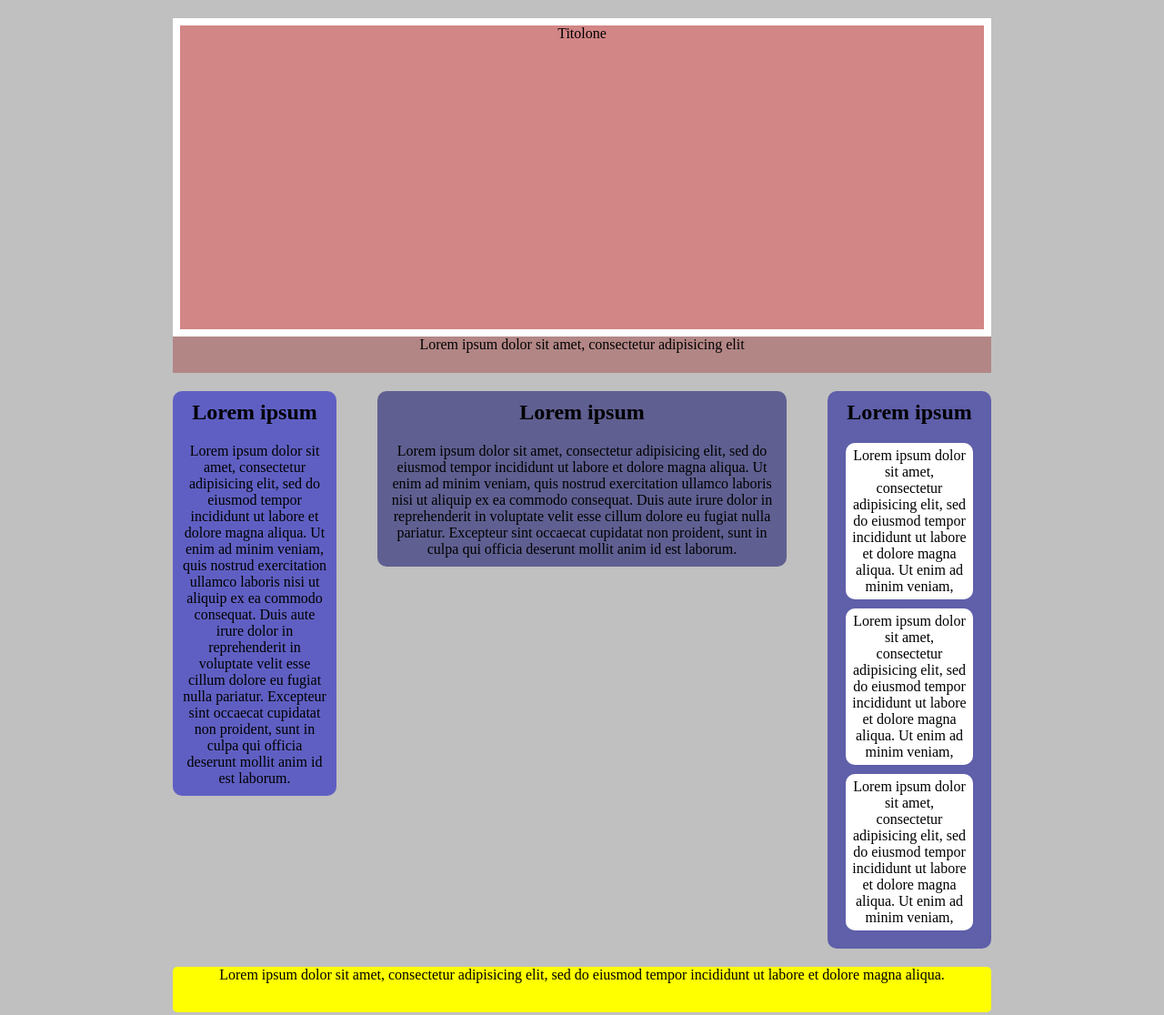
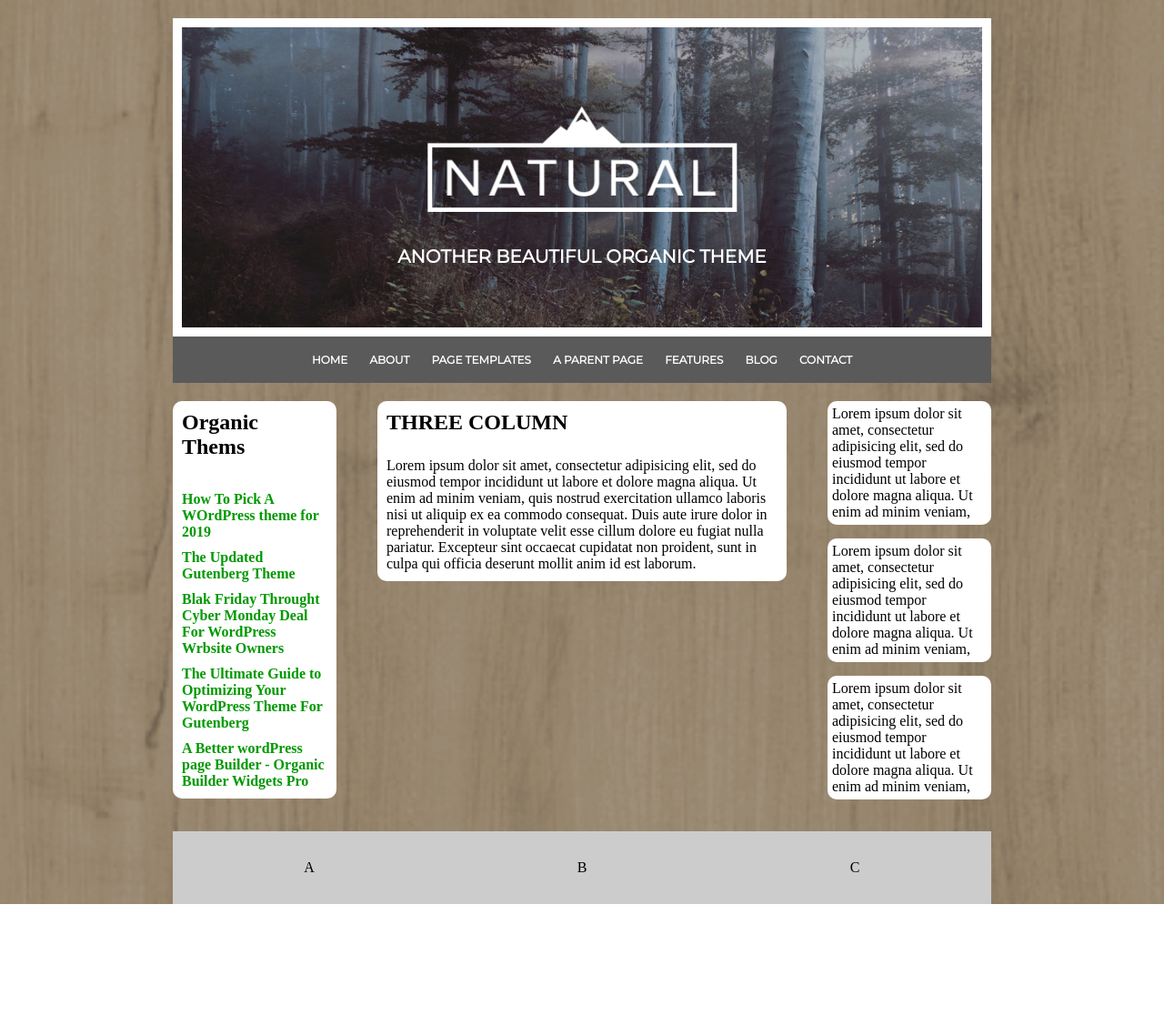
Before and after one commit to ducthang-vu/htmlcss-struttura-wp, a plain HTML site: page index.html in a window 1280 px wide. Shown: the whole page at 91% size. After the commit the page ends 994 px from the top, so only its background shows below. Drawn offline with Linux system fonts and the light colour scheme.

Commit message:
Updated, but not completed
Only header completed

```diff
--- a/css/main.css
+++ b/css/main.css
@@ -4,28 +4,71 @@
 }
 
 body {
-  background: silver;
+  background-image: url('../img/background-pagina.png');
+  background-size: cover;
   width: 900px;
   margin: auto;
+}
+
+
+/* HEADER */
+
+header {
+  margin: 20px 0;
+  font-family: 'Montserrat';
   text-align: center;
 }
 
-header {
-  margin: 20px 0;
+.title {
+  position: relative;
+  height: 350px;
+  background-image: url('../img/background-banner.jpeg');
+  background-size: cover;
+  border: 10px solid white;
 }
 
-.title{
-  height: 350px;
-  background: rgba(255, 0, 0, 0.3);
-  border: 8px solid white;
+.title-box{
+  position: absolute;
+  top: 50%;
+  left: 50%;
+  transform: translate(-50%, -50%);
 }
 
-.menu{
-  height: 40px;
-  background: rgba(150,0,0,0.3)
+
+#logo {
+  height: 170px;
+  width: 400px;
 }
 
+.title-second-text {
+  color: white;
+  font-weight: bold;
+  font-size: 20px;
+}
+
+
+.main-navigation{
+  background: rgb(90,90, 90);
+}
+
+.link-header {
+  display: inline-block;
+  text-decoration: none;
+  font-weight: bold;
+  font-size: 12px;
+  color: white;
+  padding: 18px 10px;
+}
+
+.link:hover {
+  background-color: rgba(0, 0, 0, 0.5)
+}
+
+
+/* MAIN PART */
+
 main {
+  font-family: 'Roboto',
 }
 
 main::after{
@@ -41,42 +84,72 @@ main::after{
   padding: 10px;
   border: 0;
   border-radius: 10px;
+  background-color: white;
+}
+
+.column-link {
+  display: block;
+  text-decoration: none;
+  font-weight: bolder;
+  color: rgb(0, 153, 0);
+  padding-top: 10px;
 }
 
 .column.sx {
-  background: rgba(0, 0, 200, 0.5);
   width: calc(100%/5);
 }
 
 .column-title{
-  margin-bottom: 20px;
+  margin-bottom: 25px;
 }
 
 
 .column.centre {
-  background: rgba(0, 0, 100, 0.5);
   width: calc(100%/2);
   margin-right: 5%;
   margin-left: 5%;
 }
 
 .column.dx {
-  background: rgba(0, 0, 150, 0.5);
+  background-color: rgba(0, 0, 0, 0);
+  padding: 0;
   width: calc(100%/5)
 }
 
 .windget {
-  margin: 10px;
+  margin-bottom: 15px;
   padding: 5px;
   background-color: white;
   border: 0;
   border-radius: 10px;
 }
 
-footer {
+
+/* MAIN FOOTER */
+
+.main-footer{
   height: 50px;
   background: yellow;
   border: 0;
   border-radius: 5px;
   margin-bottom: 10px;
+  text-align: center
 }
+
+.footer-text {
+  height: 40px;
+  background: #aaa;
+}
+
+.socials {
+  padding-right: 0;
+  padding-left: 0;
+}
+
+.socials li {
+  list-style: none;
+  float: left;
+  width: calc(100%/3);
+  line-height: 80px;
+  background: #ccc;
+}
--- a/index.html
+++ b/index.html
@@ -4,26 +4,46 @@
     <meta charset="utf-8">
     <title>TemaWordpress</title>
     <link rel="stylesheet" href="css/main.css">
+    <link href="https://fonts.googleapis.com/css?family=Montserrat|Roboto&display=swap" rel="stylesheet">
   </head>
   <body>
+    <!-- HEADER: two parts -->
     <header>
-      <div class="title">Titolone
+      <!-- Titolone: logo and second title -->
+      <div class="title">
+        <div class="title-box">
+          <div class="title-logo"></div>
+            <img id="logo" src="img/logo.png" alt="logo">
+            <div class="title-second-text">
+              ANOTHER BEAUTIFUL ORGANIC THEME
+            </div>
+        </div>
       </div>
-      <div class="menu">
-        Lorem ipsum dolor sit amet, consectetur adipisicing elit
+      <!-- MAIN NAVIGATION -->
+      <div class="main-navigation">
+        <a class='link-header' href="#">HOME</a>
+        <a class='link-header' href="#">ABOUT</a>
+        <a class='link-header' href="#">PAGE TEMPLATES</a>
+        <a class='link-header' href="#">A PARENT PAGE</a>
+        <a class='link-header' href="#">FEATURES</a>
+        <a class='link-header' href="#">BLOG</a>
+        <a class='link-header' href="#">CONTACT</a>
       </div>
     </header>
     <main>
       <div class="column sx">
-        <h2 class="column-title">Lorem ipsum</h2>
-        Lorem ipsum dolor sit amet, consectetur adipisicing elit, sed do eiusmod tempor incididunt ut labore et dolore magna aliqua. Ut enim ad minim veniam, quis nostrud exercitation ullamco laboris nisi ut aliquip ex ea commodo consequat. Duis aute irure dolor in reprehenderit in voluptate velit esse cillum dolore eu fugiat nulla pariatur. Excepteur sint occaecat cupidatat non proident, sunt in culpa qui officia deserunt mollit anim id est laborum.
+        <h2 class="column-title">Organic<br> Thems</h2>
+        <a href="#" class="column-link">How To Pick A WOrdPress theme for 2019</a>
+        <a href="#" class="column-link">The Updated Gutenberg Theme</a>
+        <a href="#" class="column-link">Blak Friday Throught Cyber Monday Deal For WordPress Wrbsite Owners</a>
+        <a href="#" class="column-link">The Ultimate Guide to Optimizing Your WordPress Theme For Gutenberg</a>
+        <a href="#" class="column-link">A Better wordPress page Builder - Organic Builder Widgets Pro</a>
       </div>
       <div class="column centre">
-        <h2 class="column-title">Lorem ipsum</h2>
+        <h2 class="column-title">THREE COLUMN</h2>
         Lorem ipsum dolor sit amet, consectetur adipisicing elit, sed do eiusmod tempor incididunt ut labore et dolore magna aliqua. Ut enim ad minim veniam, quis nostrud exercitation ullamco laboris nisi ut aliquip ex ea commodo consequat. Duis aute irure dolor in reprehenderit in voluptate velit esse cillum dolore eu fugiat nulla pariatur. Excepteur sint occaecat cupidatat non proident, sunt in culpa qui officia deserunt mollit anim id est laborum.
       </div>
       <div class="column dx">
-        <h2 class="column-title">Lorem ipsum</h2>
         <div class="windget">Lorem ipsum dolor sit amet, consectetur adipisicing elit, sed do eiusmod tempor incididunt ut labore et dolore magna aliqua. Ut enim ad minim veniam,
         </div>
         <div class="windget">Lorem ipsum dolor sit amet, consectetur adipisicing elit, sed do eiusmod tempor incididunt ut labore et dolore magna aliqua. Ut enim ad minim veniam,
@@ -32,6 +52,14 @@
         </div>
       </div>
     </main>
-    <footer>Lorem ipsum dolor sit amet, consectetur adipisicing elit, sed do eiusmod tempor incididunt ut labore et dolore magna aliqua.</footer>
+    <footer class="main-footer">
+    <div class="footer-text">
+      <ul class="socials">
+        <li>A</li>
+        <li>B</li>
+        <li>C</li>
+      </ul>
+    </div>
+    </footer>
   </body>
 </html>
```
Also changed, not shown: img/background-banner.jpeg (added), img/background-pagina.png (added), img/feed_logo.png (added), img/logo.png (added).
